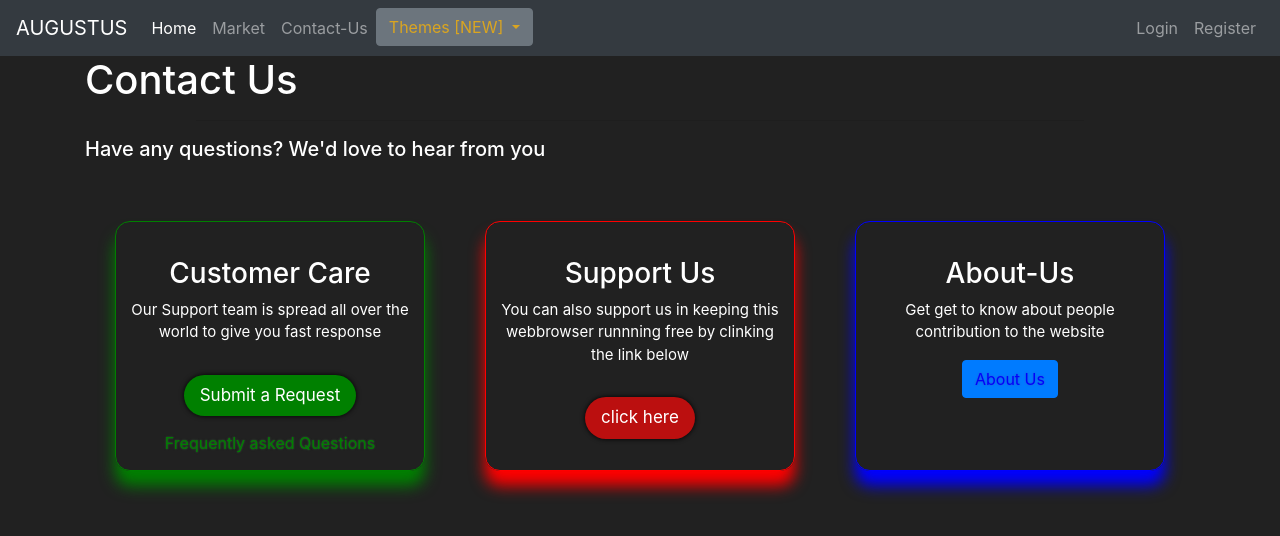
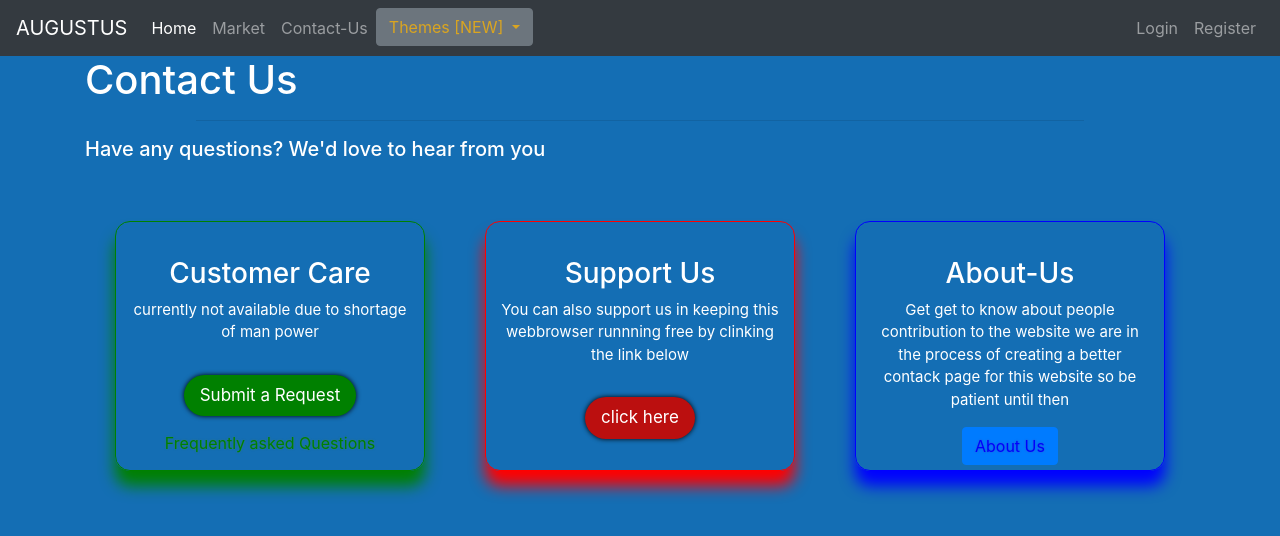
Before and after one commit to Naresh0910/Augustus-Market, a Flask app: page /contact in a window 1280 px wide. Shown: the top 536 px of the page. Run offline with Flask 2, Linux system fonts and the light colour scheme; some libraries are stand-ins or nearby versions.

Commit message:
final stage

```diff
--- a/market/templates/base.html
+++ b/market/templates/base.html
@@ -147,7 +147,7 @@
 {% elif theme == 'doge' %}
 <style>
     body {
-        background-color: #4682B4;
+        background-color: #48d2d4;
         color: white
     }
 </style>
--- a/market/templates/contact.html
+++ b/market/templates/contact.html
@@ -140,7 +140,7 @@ Customer support
         <div class="contact-items">
             <div class="customer-care">
                 <h3>Customer Care</h3>
-                <p>Our Support team is spread all over the world to give you fast response</p>
+                <p>currently not available due to shortage of man power</p>
                 <button id="cust-care"> Submit a Request</button>
                 <a href="#"> Frequently asked Questions</a>
             </div>
@@ -153,7 +153,9 @@ Customer support
             </div>
             <div class="sales-market">
                 <h3> About-Us</h3>
-                <p>Get get to know about people contribution to the website</p>
+                <p>Get get to know about people contribution to the website
+                    we are in the process of creating a better contack page for this website so be patient until then
+                </p>
                 <a class="btn btn-primary" href="{{ url_for('about_page')}}" role="button">About Us</a>
 
             </div>
--- a/market/templates/login.html
+++ b/market/templates/login.html
@@ -15,8 +15,10 @@ Login Page
             <img class="mb-4" src="https://freepngimg.com/thumb/tv_shows/31376-8-spartacus-transparent-background.png"
                 alt="" height="370" width="370">
             {% elif theme == 'doge' %}
+            <br>
             <img align="top" src="https://c.tenor.com/FH--VIk5OXAAAAAd/doge-meme-doge-coin.gif"
                 alt="image cannot process please use different browser" height="300" style="border: 5px solid #555;">
+
             {% elif theme == 'aot' %}
             <br>
             <img align="top" src="https://images8.alphacoders.com/505/thumb-1920-505616.png"
@@ -25,7 +27,7 @@ Login Page
             {% endif %}
 
             <h1 class=" h3 mb-3 font-weight-normal">
-
+            <br>
             Please Login
 
             </h1>
--- a/market/templates/popup.html
+++ b/market/templates/popup.html
@@ -81,7 +81,7 @@
             <h1>NOTICE</h1>
         </div>
         <div class="content">
-            Hosting is not completly free of cost however You can support the creator by downloading the paytm app
+            Hosting is not completly free of cost however You can support the creator by downloading the app
             through this
             refferal link.Your work is greatly appreciated.
             <br><br>👇
--- a/market/templates/register.html
+++ b/market/templates/register.html
@@ -17,7 +17,7 @@ Register Page
                 height="370" width="370">
 
             {% elif theme == 'doge' %}
-            <img src="https://c.tenor.com/u8HipC6HGYEAAAAM/dancing-dog.gif"
+            <img src="https://lh3.googleusercontent.com/82GkUaOlsoEQQ3Fw15SiAvrzbOiU0cY2b1fRSl1wP5BgNDoZh2mX3KYBpaMCNCI1yTZaBeUK31ShmE480CZcNyptphYElYBTKEst=w289"
                 alt="sorry change the browser image cannot be processed" height="300">
             {% elif theme == 'aot' %}
             <img src="https://media3.giphy.com/media/3o7bugwhhJE9WhxkYw/200.gif"
```
Also changed, not shown: market/templates/about.html (+3 -5 lines), market/market.db.
